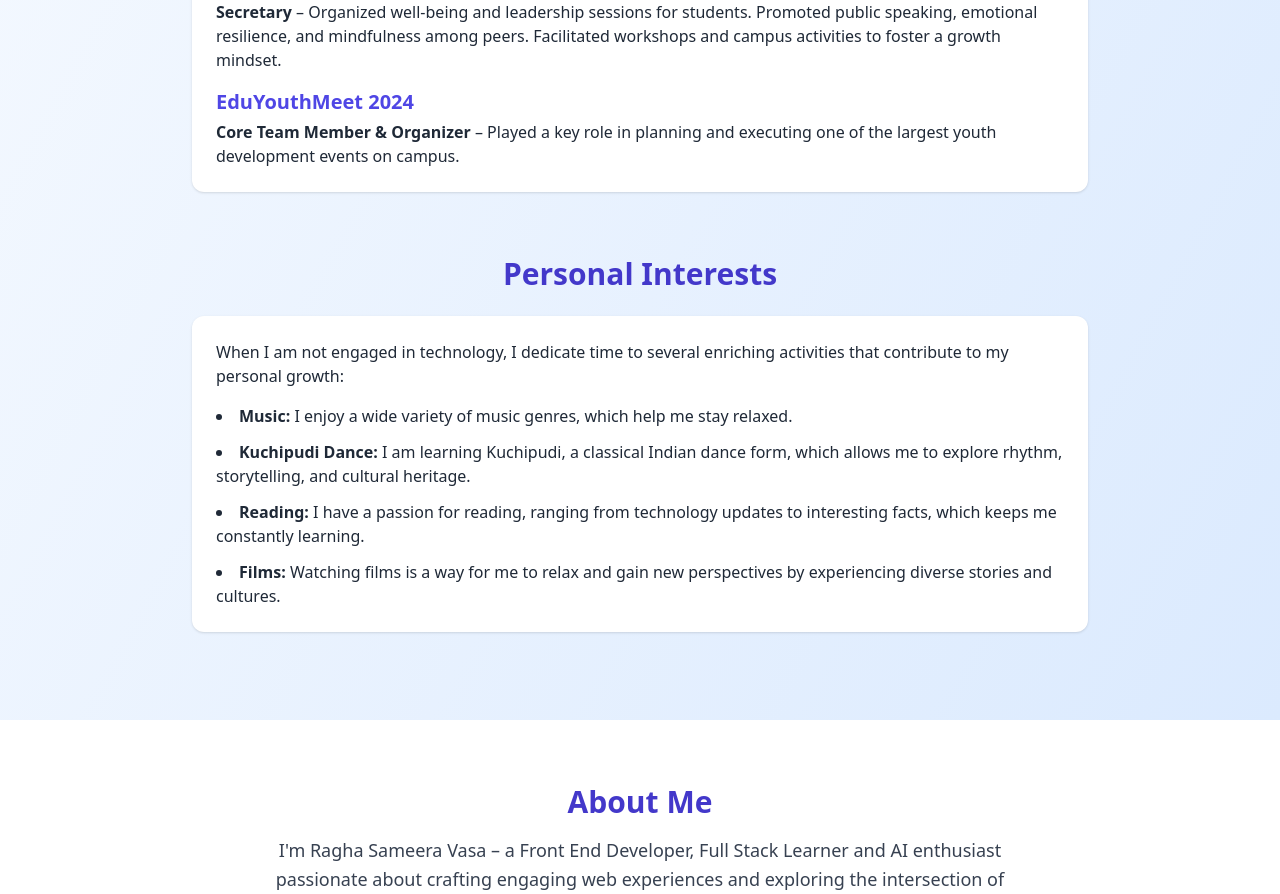
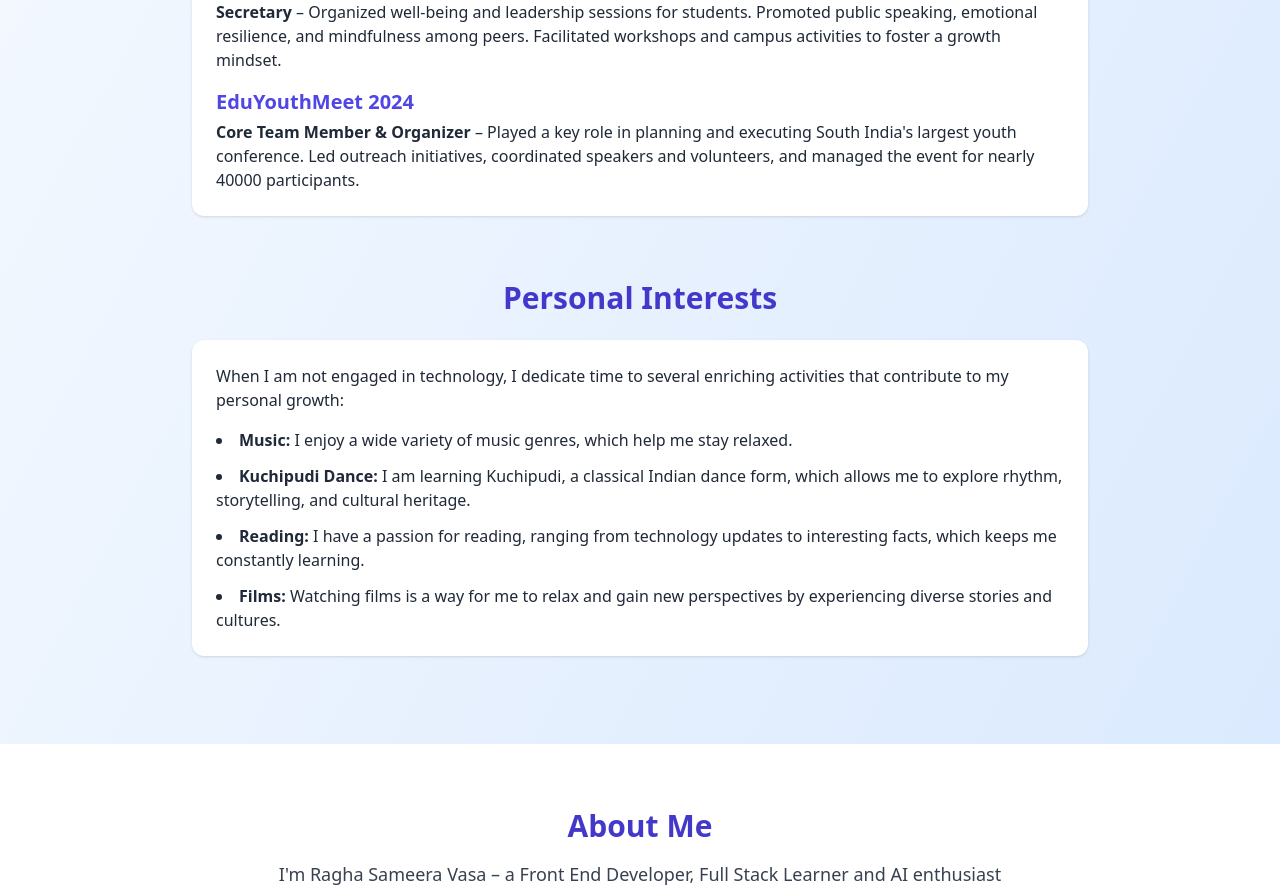
Before and after one commit to sameera0406/portfolio, a React (Create React App) app: page / in a window 1280 px wide. Shown: the part 1680-2574 px from the top of the page. Built offline with nearby package versions, Linux system fonts and the light colour scheme.

Commit message:
Update Portfolio.jsx

```diff
--- a/src/components/Portfolio.jsx
+++ b/src/components/Portfolio.jsx
@@ -154,7 +154,8 @@
             </h3>
             <p>
               <strong>Core Team Member & Organizer</strong> – Played a key role in
-              planning and executing one of the largest youth development events on campus.
+              planning and executing South India's largest youth conference. Led
+              outreach initiatives, coordinated speakers and volunteers, and managed the event for nearly 40000 participants.
             </p>
           </div>
         </div>
```
